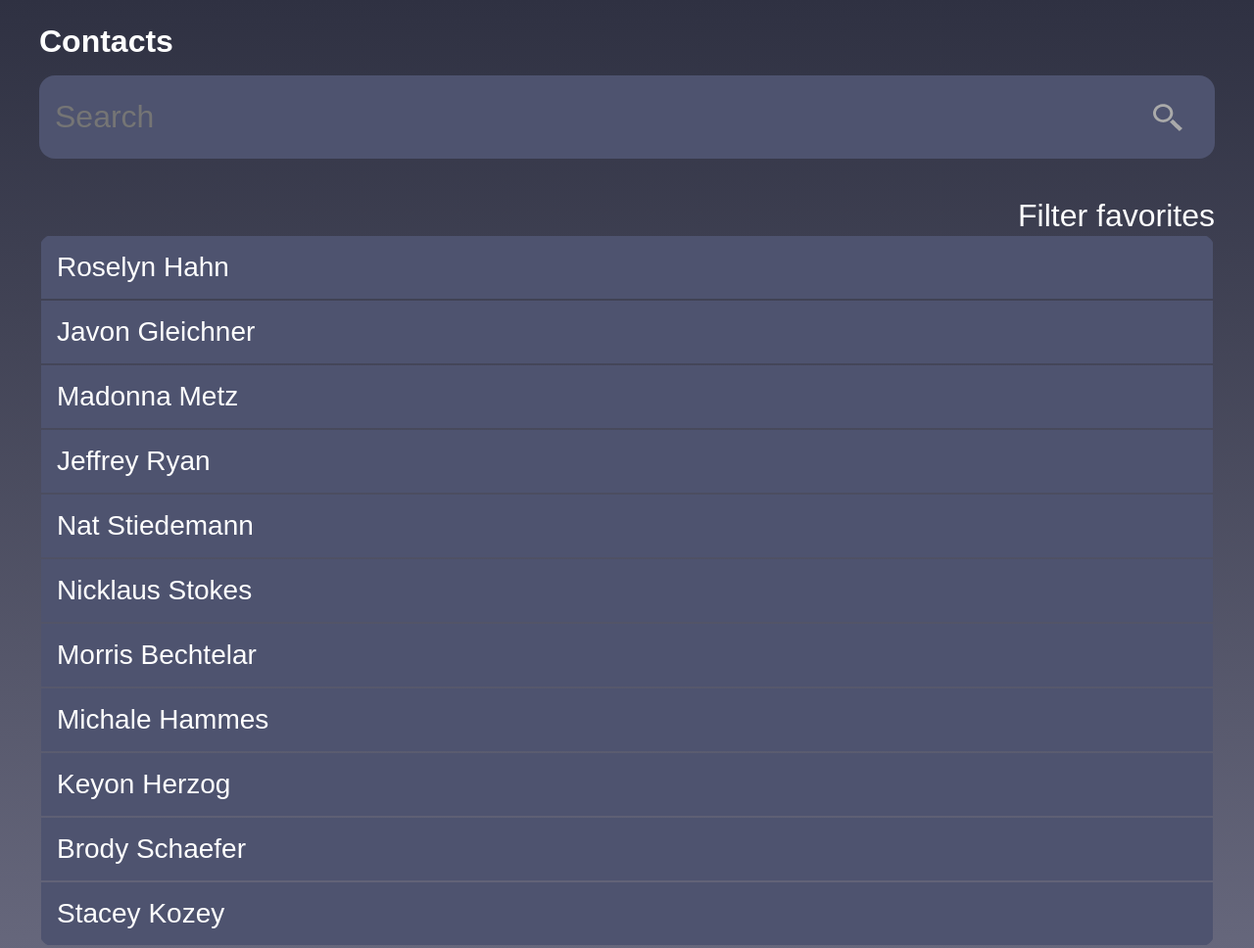
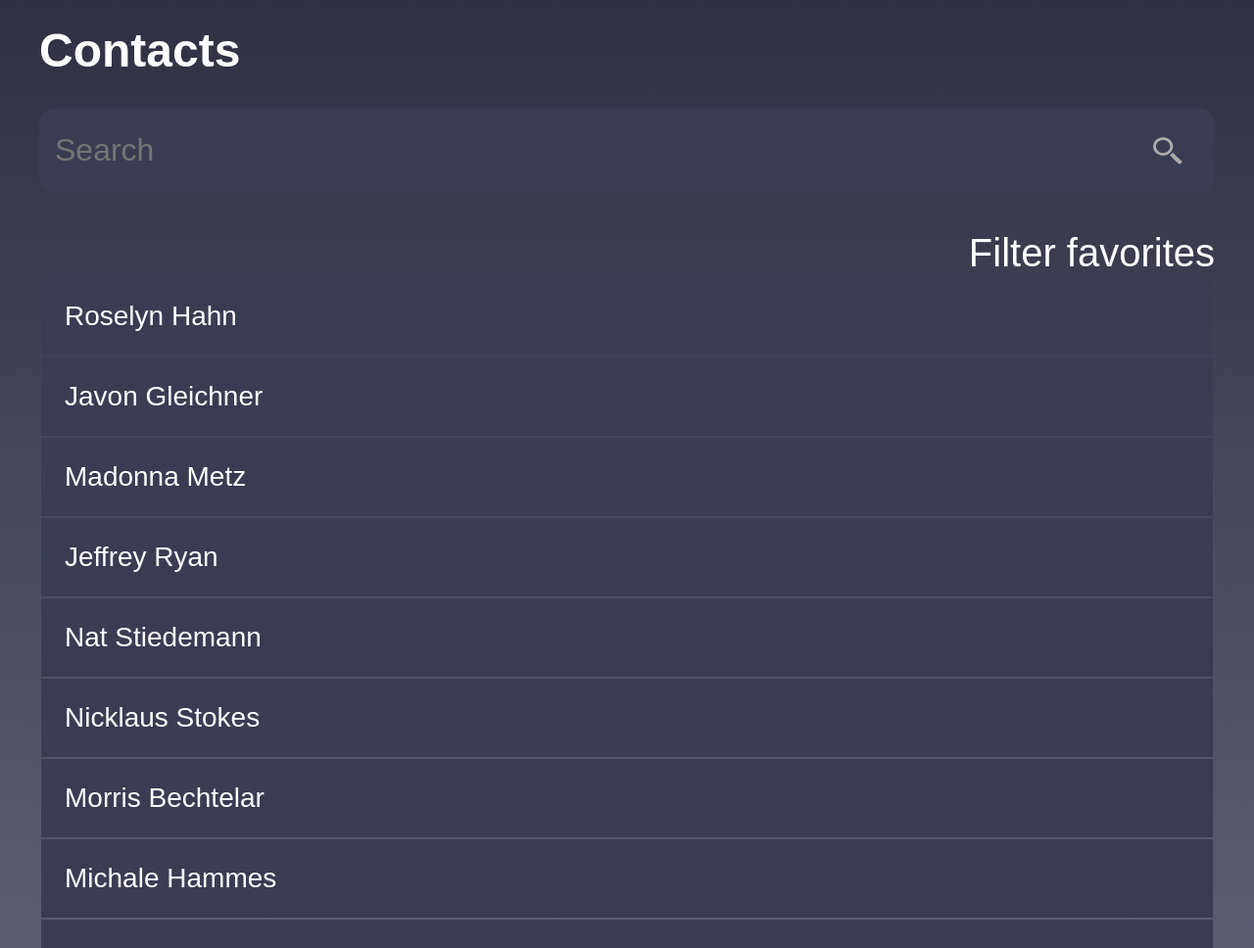
Before and after one commit to mayhizi/contactsListTest, a plain HTML site: page index.html in a window 1280 px wide. Shown: the top 968 px of the page at 98% size. Drawn offline with Linux system fonts and the light colour scheme.

Commit message:
changed the contactName and search background color

```diff
--- a/index.html
+++ b/index.html
@@ -1,5 +1,5 @@
 <!DOCTYPE html>
-<html lang="en" translate="no">
+<html>
 
 <head>
     <title>Contact list</title>
--- a/styles/index.css
+++ b/styles/index.css
@@ -9,10 +9,10 @@ body {
 }
 
 .contactName {
-    background-color: #4e536f;
+    background-color: #3a3d52;
     margin: 2px;
     font-size: 1.75em;
-    padding: 16px;
+    padding: 24px;
 }
 
 .contactFilterWrapper {
@@ -23,7 +23,7 @@ body {
 #contactFilter {
     color: #fff;
     text-decoration: none;
-    font-size: 2em;
+    font-size: 2.5em;
 }
 
 #contactSearch {
@@ -38,7 +38,7 @@ body {
     -webkit-border-radius: 16px;
     -moz-border-radius: 16px;
     border-radius: 16px;
-    background-color: #4e536f;
+    background-color: #3a3d52;
     color: #fff;
     border: none;
     padding: 24px 65px 24px 16px;
@@ -71,8 +71,8 @@ body {
 }
 
 #heading {
-    font-size: 2em;
-    padding: 0 0 16px;
+    font-size: 3em;
+    padding: 0 0 32px;
 }
 
 .name {
@@ -93,7 +93,7 @@ body {
     margin: 0 20px;
     padding: 24px;
     border: none;
-    height: 86vh;
+    height: 84vh;
     background-color: #b7c0ce;
     -webkit-border-top-left-radius: 10px;
     -webkit-border-top-right-radius: 10px;
```
